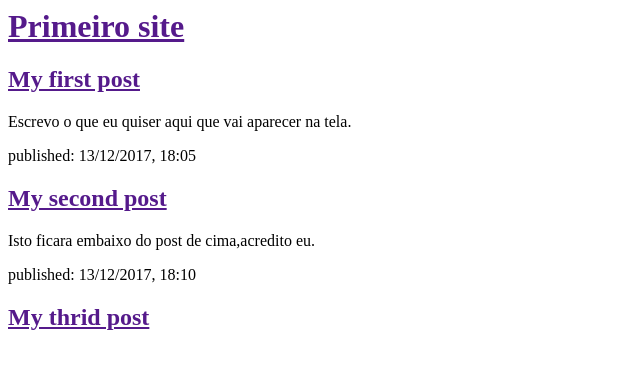
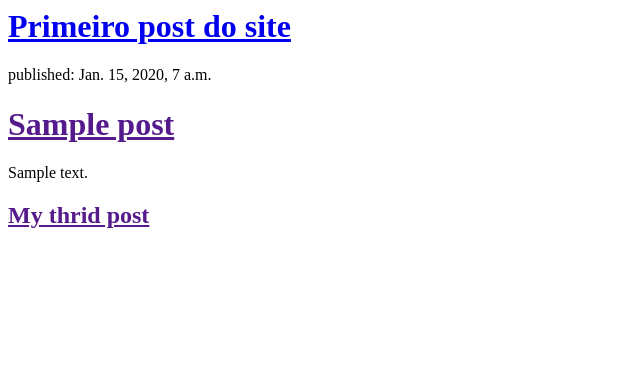
Before and after one commit to GustavoSaibro/my-first-blog, a Django app: template blog/templates/blog/post_list.html in a window 1280 px wide. Shown: the top 369 px of the page, without its empty margins (0-640 px from the left). Run offline with Django 3.2, Linux system fonts and the light colour scheme; the template is opened without the code that fills it: values that come from a table or form of the project are taken from there, others are empty; tables that the repository leaves empty hold one stand-in row (values such as "Sample post"); parts of the project's set-up code (start-up, migrations or seed data) failed here and were passed over.

Commit message:
Modified templates to display post from database.

```diff
--- a/blog/templates/blog/post_list.html
+++ b/blog/templates/blog/post_list.html
@@ -4,22 +4,20 @@
 	</head>
 
 	<body>
-		<div>
-			<h1><a href="">Primeiro site</a></h1>
-		</div>
 
 		<div>
 
-			<h2><a href="">My first post</a></h2>
-			<p> Escrevo o que eu quiser aqui que vai aparecer na tela. </p>
-			<p> published: 13/12/2017, 18:05</p>
+    	<h1><a href="/">Primeiro post do site</a></h1>
+
 		</div>
 
-		<div>
-			<h2><a href="">My second post </a></h2>
-			<p> Isto ficara embaixo do post de cima,acredito eu.</p>
-			<p>published: 13/12/2017, 18:10 </p>
-		</div>
+{% for post in posts %}
+    <div>
+        <p>published: {{ post.published_date }}</p>
+        <h1><a href="">{{ post.title }}</a></h1>
+        <p>{{ post.text|linebreaksbr }}</p>
+    </div>
+{% endfor %}
 
 		<div>
 			<h2><a href="">My thrid post </a></h2>
--- a/blog/views.py
+++ b/blog/views.py
@@ -1,6 +1,8 @@
 from django.shortcuts import render
-
+from django.utils import timezone
+from .models import Post
 # Create your views here.
 
 def post_list(request):
-    return render(request, 'blog/post_list.html', {})
+	posts = Post.objects.filter(published_date__lte = timezone.now()).order_by('published_date')
+    return render(request, 'blog/post_list.html', {'posts': posts})
```
